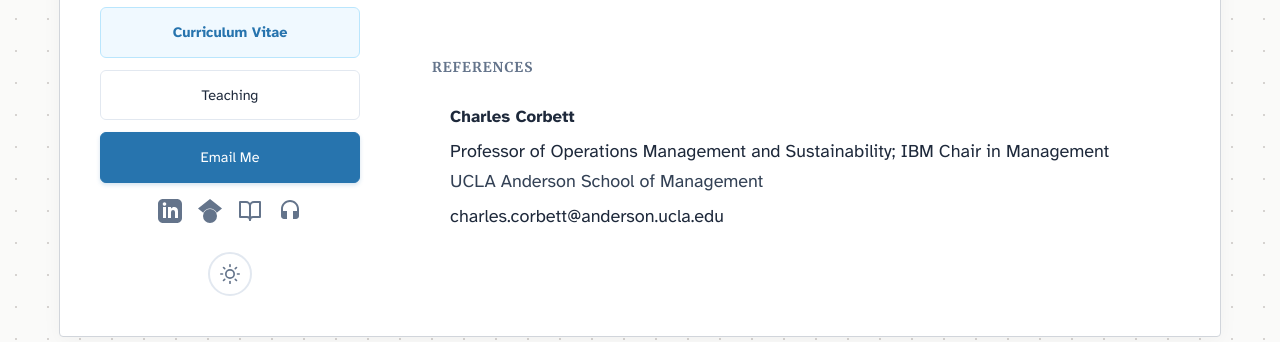
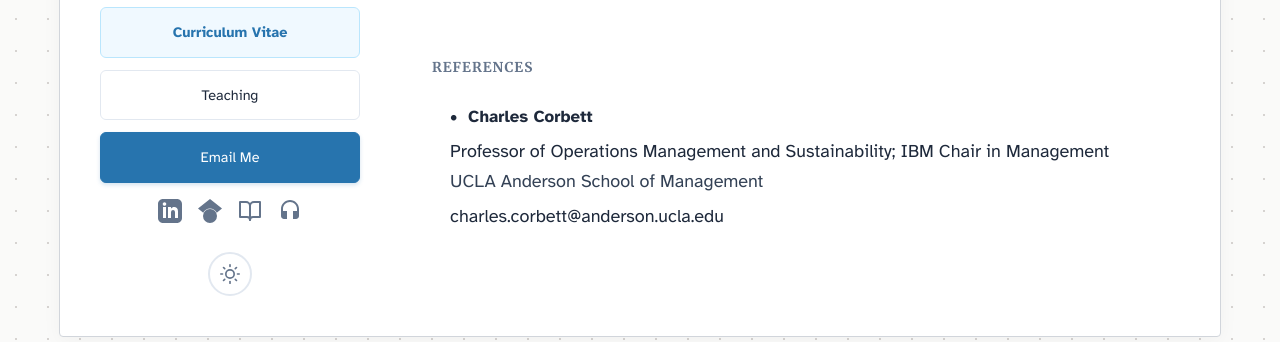
Before and after one commit to martins73/research-site, a Jekyll site: the page built from cv.html, in a window 1280 px wide and 900 px high, scrolled down 3570 px. Shown: the part 363-705 px from the top of the window. Built offline with Jekyll 4.4.1, drawn with Linux system fonts in a browser that asks for light colours.

Commit message:
Minor visual change

```diff
--- a/cv.html
+++ b/cv.html
@@ -278,7 +278,7 @@ description: Academic CV and professional background in analytics, operations, a
         {% for ref in site.data.cv.references %}
         <div class="cv-entry" style="margin-bottom: 0;">
             <div class="cv-title">
-                {{ ref.name }}
+                &bull;&nbsp; {{ ref.name }}
             </div>
 
             <div class="cv-desc cv-desc-no-indent">
```
